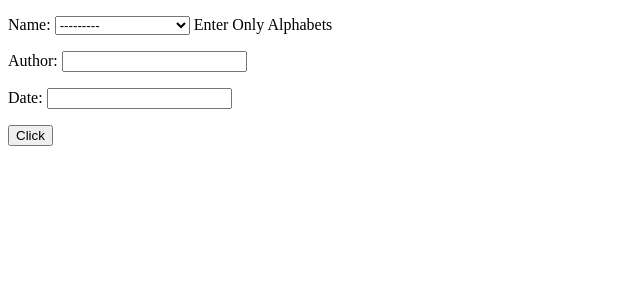
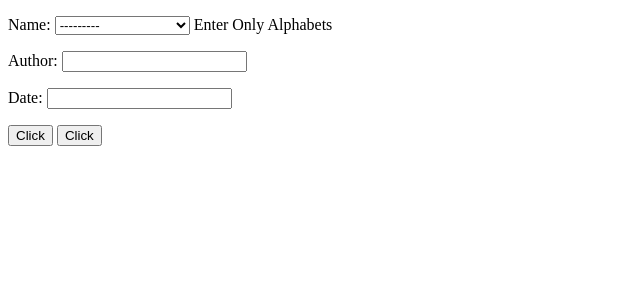
Before and after one commit to Gollavishnuyadav/model_form, a Django app: page /Access_info/ in a window 1280 px wide. Shown: the top 300 px of the page, without its empty margins (0-640 px from the left). Run offline with Django 4.2, Linux system fonts and the light colour scheme; data comes from the database, SQL or seed files in the repository.

Commit message:
Modifications are Done

```diff
--- a/templates/Access_info.html
+++ b/templates/Access_info.html
@@ -11,6 +11,7 @@
         {% csrf_token %}
         {{AO.as_p}}
         <input type="submit" value="Click">
+	<input type="reset" value="Click">
     </form>
 </body>
 </html>
```
